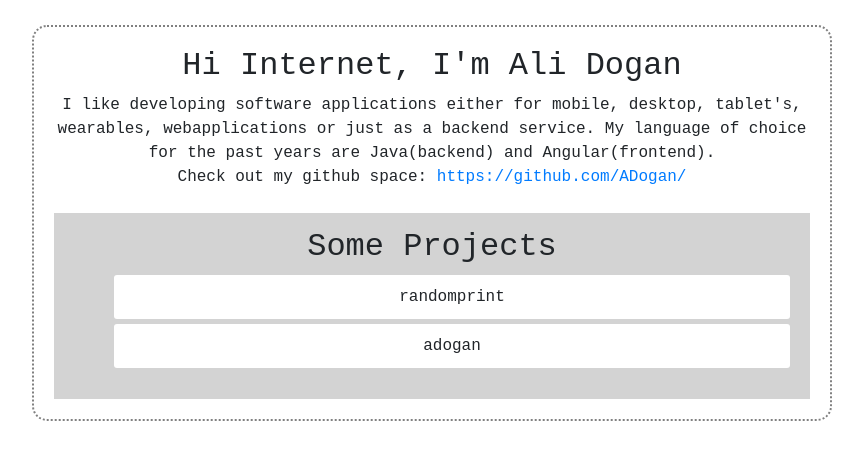
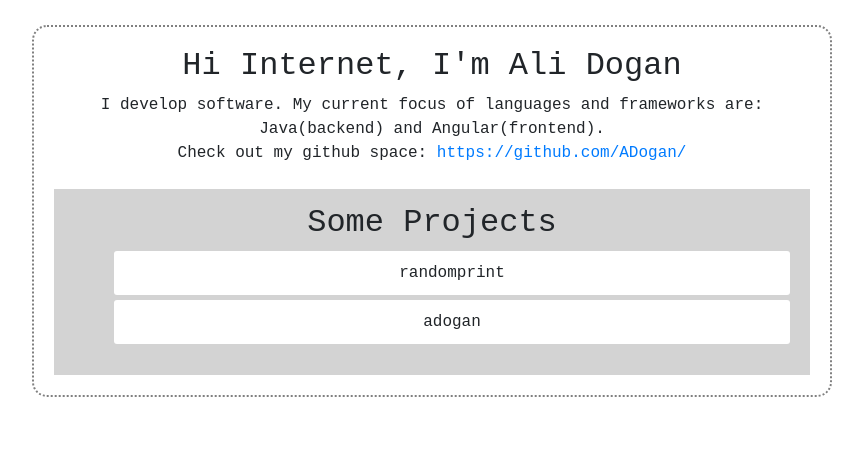
Before and after one commit to ADogan/portfolio, an Angular app: page / in a window 1280 px wide. Shown: the top 460 px of the page, without its empty margins (224-1087 px from the left). Built offline with nearby package versions, Linux system fonts and the light colour scheme.

Commit message:
change text on main page

```diff
--- a/src/app/app.component.html
+++ b/src/app/app.component.html
@@ -3,7 +3,7 @@
       <h2>
         Hi Internet, I'm Ali <span placement="top" ngbPopover="The 'g' is silent.">Dogan</span>
       </h2>
-      <span>I like developing software applications either for mobile, desktop, tablet's, wearables, webapplications or just as a backend service. My language of choice for the past years are Java(backend) and Angular(frontend).</span> <br />
+      <span>I develop software. My current focus of languages and frameworks are: Java(backend) and Angular(frontend).</span> <br />
       <span>Check out my github space: <a href="https://github.com/ADogan">https://github.com/ADogan/</a></span>
       <br /><br />
     </div>
```
Also changed, not shown: 2 other files (tests, documents, lock files or other folders).
